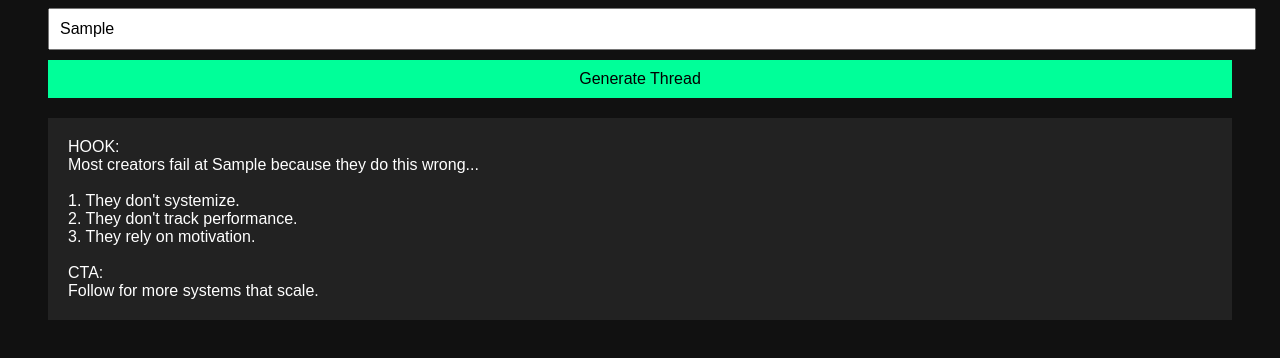
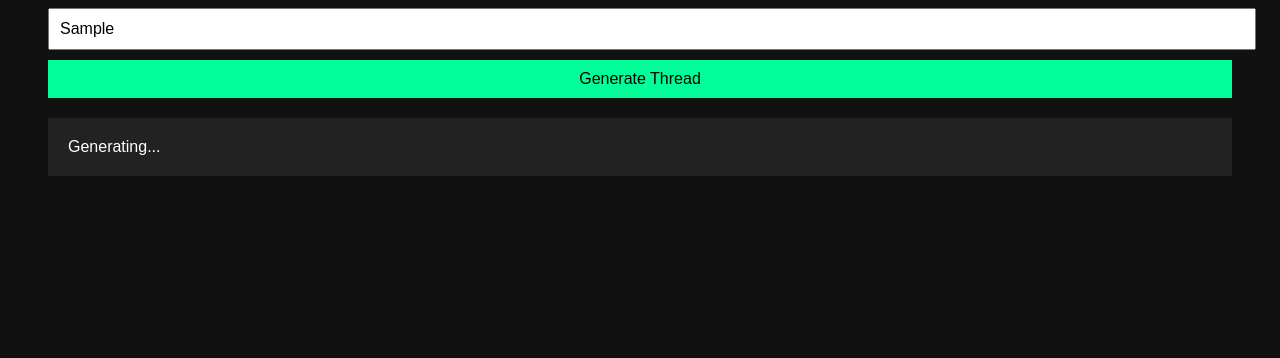
Before and after one commit to mitch-jw/creatoros-ai-generator, a plain HTML site: page index.html in a window 1280 px wide. Both pictures are taken after typing "Sample" into the empty fields and a click on the button "Generate Thread". Shown: the part 148-506 px from the top of the page. Drawn offline with Linux system fonts and the light colour scheme; no server answers.

Commit message:
Connected OpenAI API

```diff
--- a/index.html
+++ b/index.html
@@ -40,18 +40,22 @@
 <div id="output"></div>
 
 <script>
-function generateThread() {
+async function generateThread() {
   const topic = document.getElementById("topic").value;
   const output = document.getElementById("output");
 
-  output.innerText =
-  "HOOK:\n" +
-  "Most creators fail at " + topic + " because they do this wrong...\n\n" +
-  "1. They don't systemize.\n" +
-  "2. They don't track performance.\n" +
-  "3. They rely on motivation.\n\n" +
-  "CTA:\n" +
-  "Follow for more systems that scale.";
+  output.innerText = "Generating...";
+
+  const response = await fetch("/api/generate", {
+    method: "POST",
+    headers: {
+      "Content-Type": "application/json"
+    },
+    body: JSON.stringify({ topic })
+  });
+
+  const data = await response.json();
+  output.innerText = data.result;
 }
 </script>
 
```
Also changed, not shown: api/generate.js (added, +23 -0 lines).
